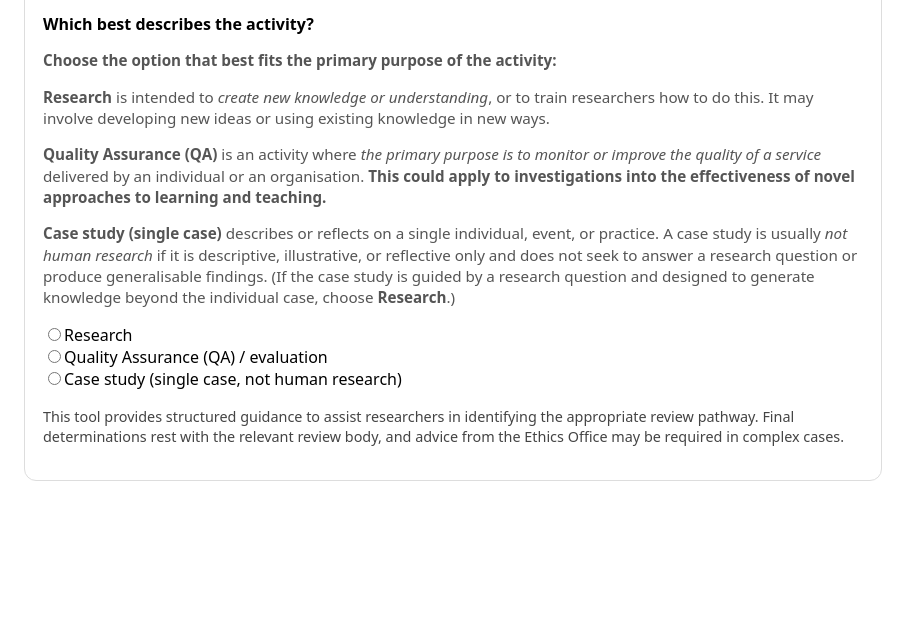
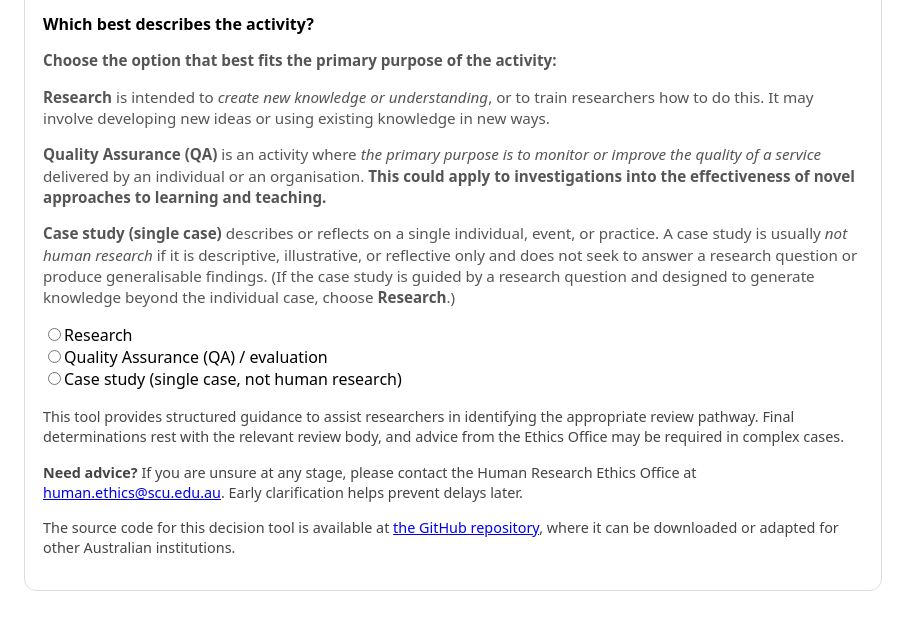
Before and after one commit to lisa-marlow/ethics-triage, a plain HTML site: page index.html in a window 1280 px wide. Shown: the part 123-752 px from the top of the page, without its empty margins (0-921 px from the left). Drawn offline with Linux system fonts and the light colour scheme.

Commit message:
Update index.html

```diff
--- a/index.html
+++ b/index.html
@@ -162,6 +162,16 @@
       <p class="small" style="margin-top: 16px">
         This tool provides structured guidance to assist researchers in identifying the appropriate review pathway. Final determinations rest with the relevant review body, and advice from the Ethics Office may be required in complex cases.
       </p>
+		<p class="small" style="margin-top: 16px">
+        <strong>Need advice?</strong> If you are unsure at any stage, please contact the Human Research Ethics Office at
+        <a href="mailto:human.ethics@scu.edu.au">human.ethics@scu.edu.au</a>.
+        Early clarification helps prevent delays later.
+      </p>
+	  <p class="small muted">
+    The source code for this decision tool is available at
+    <a href="https://github.com/lisa-marlow/ethics-triage" target="_blank" rel="noopener noreferrer">
+    the GitHub repository</a>, where it can be downloaded or adapted for other Australian institutions.
+  </p>
     </div>
 
     <script>
```
